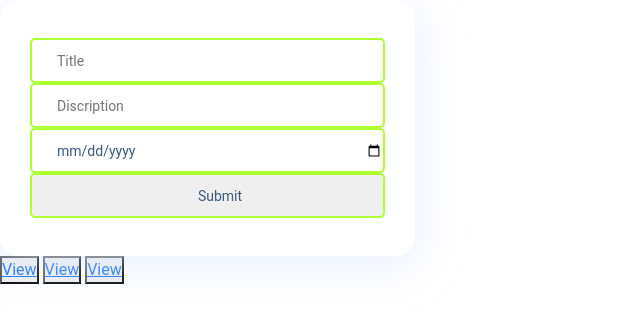
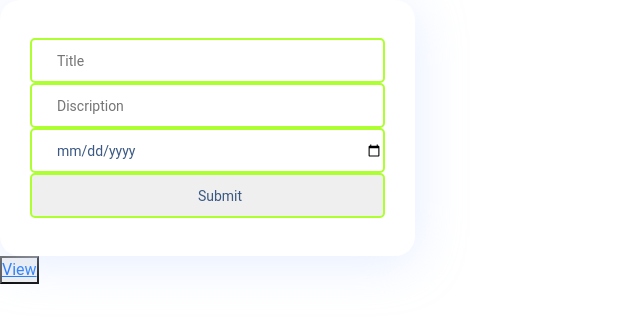
Before and after one commit to simransinghtws/todo_app, a Django app: page /home in a window 1280 px wide. Shown: the part 56-379 px from the top of the page, without its empty margins (0-640 px from the left). Run offline with Django 4.2, Linux system fonts and the light colour scheme; a user stored in the database is signed in.

```diff
--- a/todoapp/templates/home.html
+++ b/todoapp/templates/home.html
@@ -213,8 +213,6 @@
         </form>
     </div>
     <button><a href="/todo">View</a></button>
-    <button><a href="/todo">View</a></button>
-    <button><a href="/todo">View</a></button>
 
     {% comment %}
     <button class="btn btn-outline-success" type="submit"><a href="/tododel">Delete</a></button> {% endcomment %}
```
